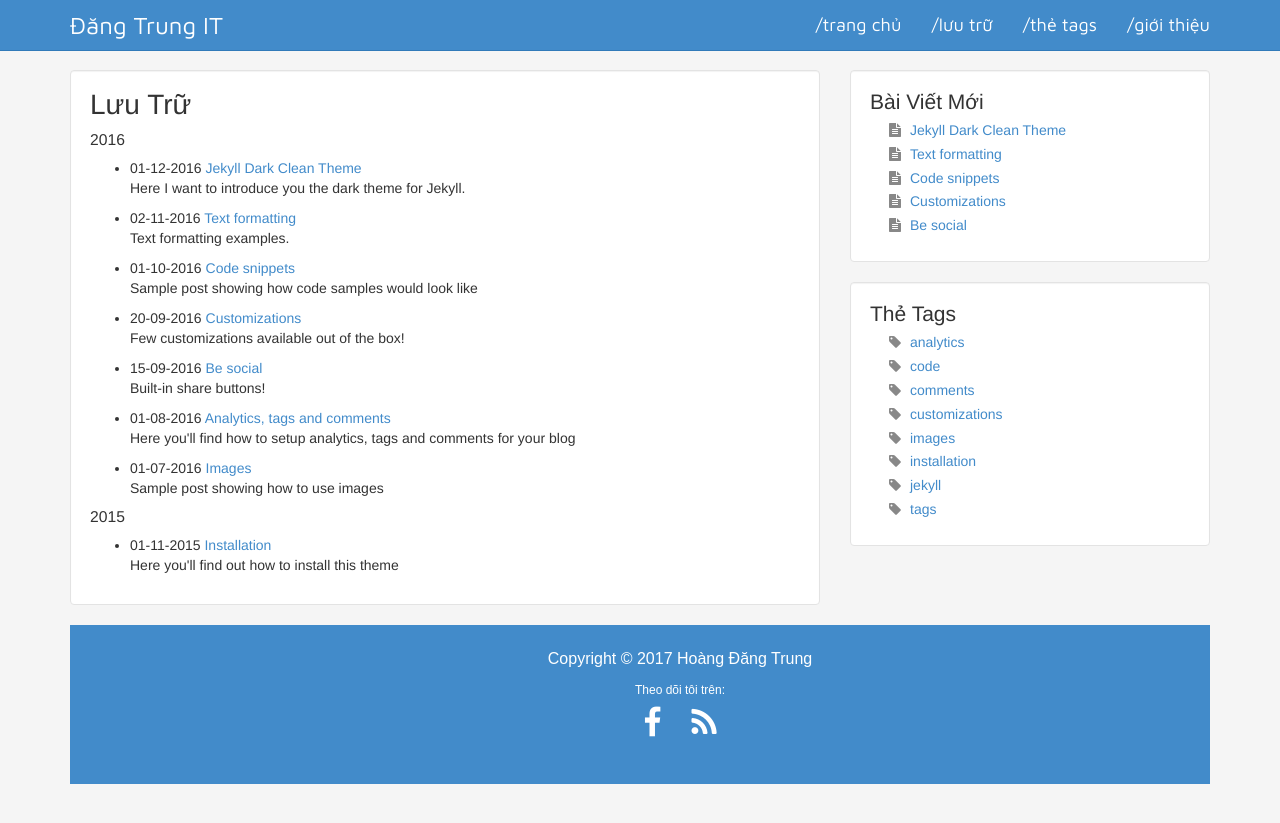
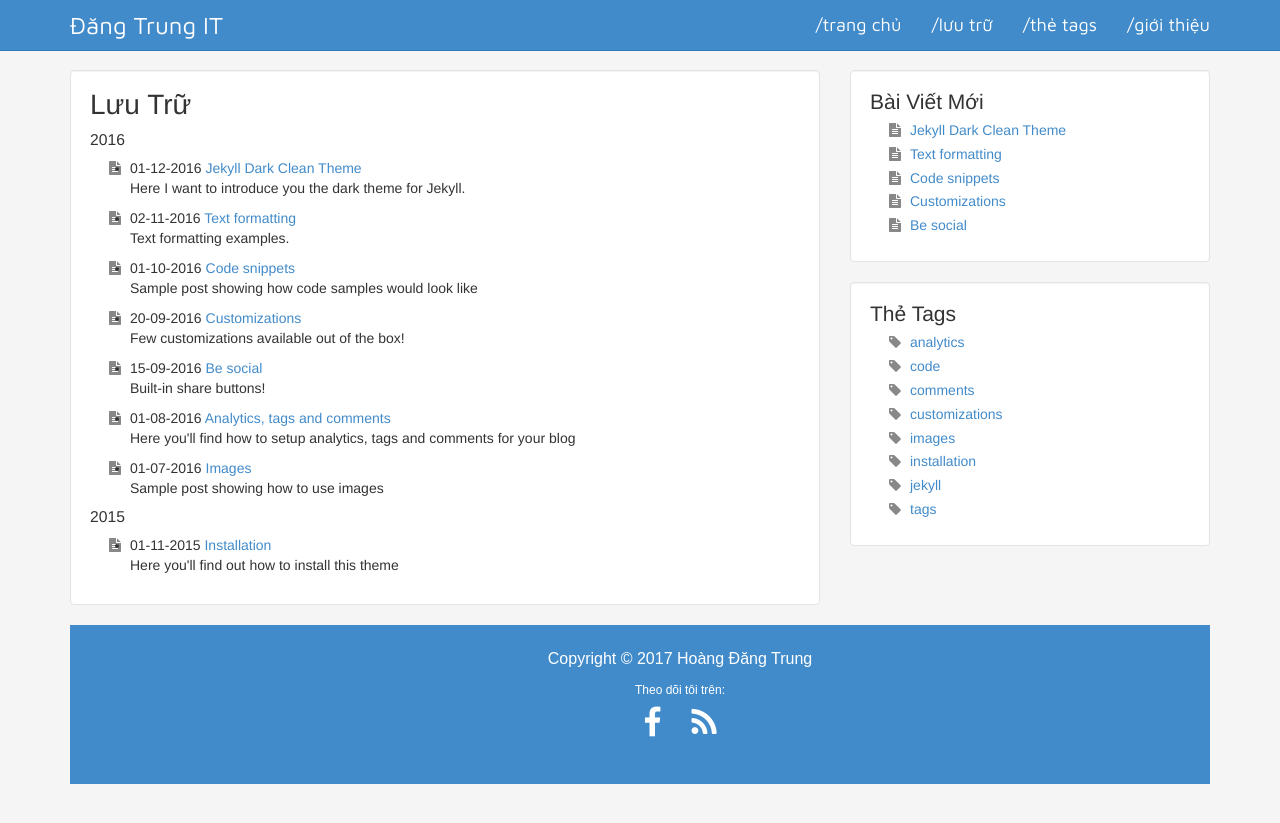
Before and after one commit to hoangdangtrungvn/hoangdangtrungvn.github.io, a Jekyll site: the page built from archive.html, in a window 1280 px wide. Shown: the top 823 px of the page. Built offline with Jekyll 4.4.1, drawn with Linux system fonts in a browser that asks for light colours.

Commit message:
big update

```diff
--- a/archive.html
+++ b/archive.html
@@ -11,7 +11,7 @@
 			{% if currentyear != year %}
 				{% unless forloop.first %}</ul>{% endunless %}
 				<h4>{{ currentyear }}</h4>
-				<ul class="sideBarPosts">
+				<ul class="posts">
 					{% capture year %}{{currentyear}}{% endcapture %}
 			{% endif %}
 			<li>
--- a/css/theme.css
+++ b/css/theme.css
@@ -21,9 +21,10 @@
 
 .sidebar ul { list-style: none; }
 .sidebar li { margin-top: .7em; line-height: 1em; }
-.sidebar li:before { font-family: 'FontAwesome'; float: left; margin-left: -1.5em; color: #888; }
-.sidebar .posts li:before { content: '\f15c'; }
-.sidebar .tags li:before { content: '\f02b'; }
+
+.posts li:before, .tags li:before { font-family: 'FontAwesome'; float: left; margin-left: -1.5em; color: #888; }
+.posts li:before { content: '\f15c'; }
+.tags li:before { content: '\f02b'; }
 
 .well { background-color: #fff; }
 
--- a/tags.html
+++ b/tags.html
@@ -6,7 +6,7 @@
 <div class="page-content wc-container">
 	<div class="post">
 		<h1>Thẻ Tags</h1>
-		<ul class="sideBarTags">
+		<ul class="tags">
 			{% assign tags = (site.tags | sort:0) %}
 			{% for tag in tags %}
 				<li><a href="{{site.baseurl}}/tag/{{ tag[0] }}" data-toggle="tooltip" data-placement="right" title="{{ tag[1].size }}">{{ tag[0] }}</a></li>
```
